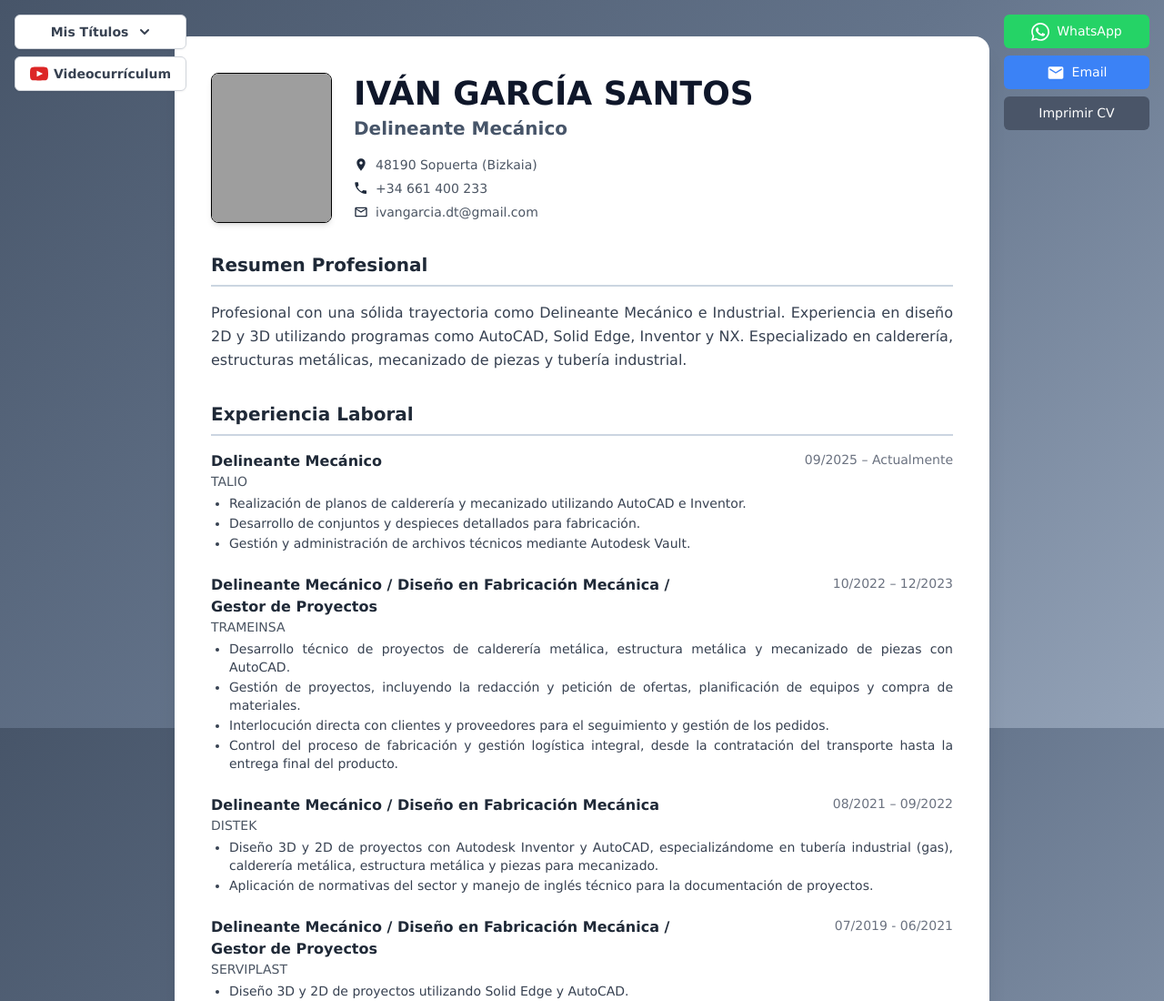
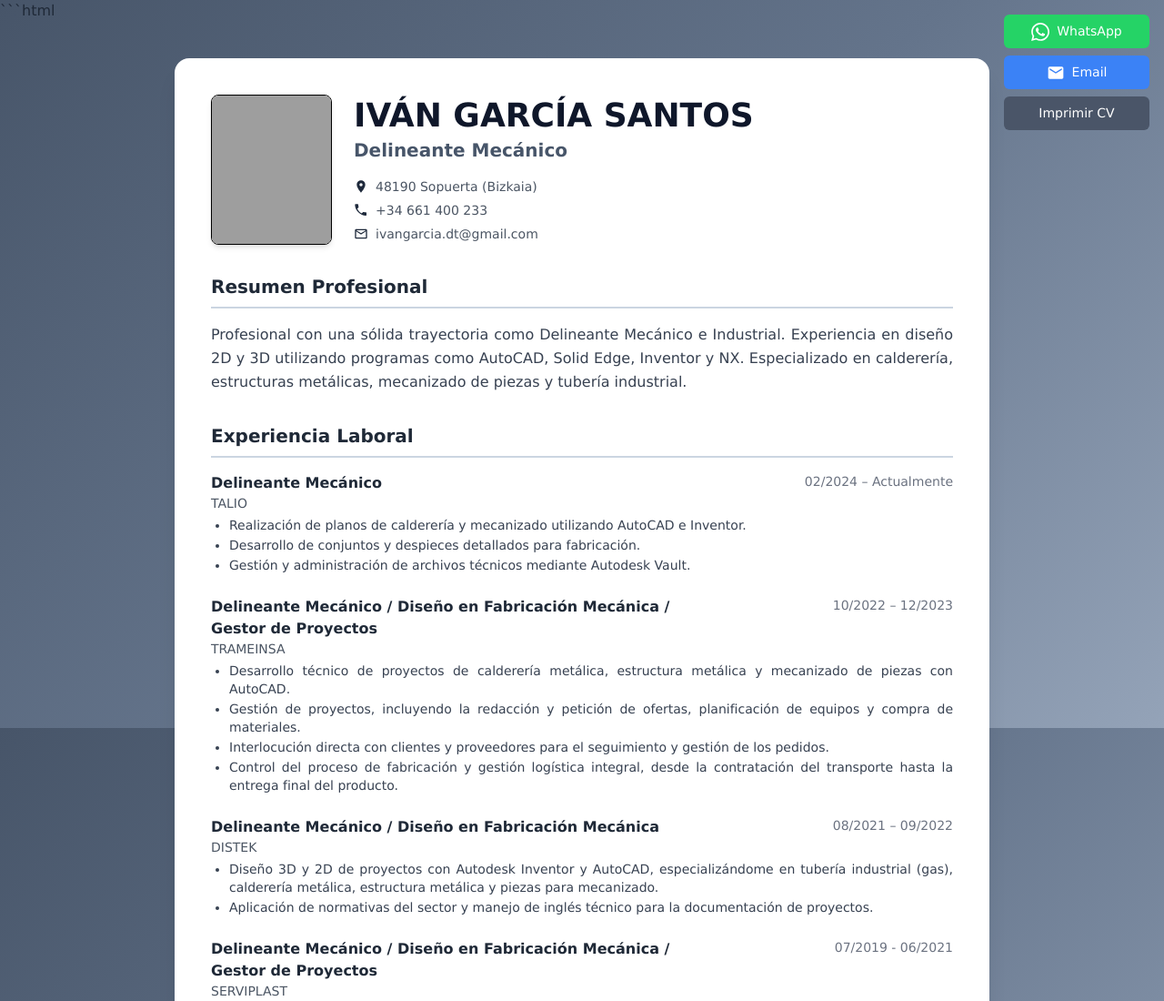
Before and after one commit to ivngarcia/Curriculum, a plain HTML site: page index.html in a window 1280 px wide. Shown: the top 1100 px of the page at 91% size. Drawn offline with nearby package versions, Linux system fonts and the light colour scheme; grey boxes are pictures that could not be loaded.

````diff
--- a/index.html
+++ b/index.html
@@ -1,3 +1,4 @@
+```html
 <!DOCTYPE html>
 <html lang="es">
 <head>
@@ -125,8 +126,8 @@
 
     <div class="relative min-h-screen">
 
-        <!-- Menú desplegable y botones de contacto -->
-        <div class="fixed top-4 left-4 z-50 no-print flex flex-col space-y-2">
+        <!-- Menú desplegable y botones de contacto (OCULTOS TEMPORALMENTE) -->
+        <div class="fixed top-4 left-4 z-50 no-print flex flex-col space-y-2 hidden">
             <div class="relative inline-block text-left" x-data="{ open: false }" @click.away="open = false">
                 <div>
                     <button type="button" class="inline-flex justify-center w-full rounded-md border border-gray-300 shadow-sm px-4 py-2 bg-white text-sm font-semibold text-gray-700 hover:bg-gray-50 focus:outline-none" @click="open = !open">
@@ -239,7 +240,7 @@
                                 <h3 class="text-base font-semibold">Delineante Mecánico</h3>
                                 <p class="text-sm text-gray-600 uppercase font-normal">TALIO</p>
                             </div>
-                            <span class="text-sm text-gray-500 font-medium mt-1 md:mt-0">09/2025 – Actualmente</span>
+                            <span class="text-sm text-gray-500 font-medium mt-1 md:mt-0">02/2024 – Actualmente</span>
                         </div>
                         <ul class="list-disc pl-5 mt-1 space-y-0.5 text-sm text-gray-700">
                             <li>Realización de planos de calderería y mecanizado utilizando AutoCAD e Inventor.</li>
@@ -448,3 +449,4 @@
 
 </body>
 </html>
+```
````
